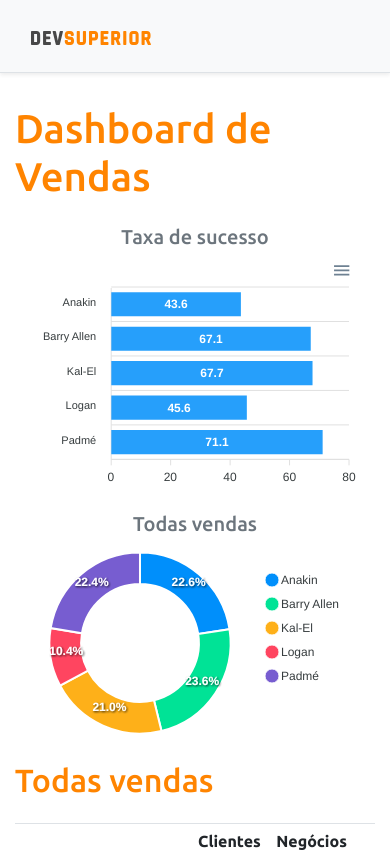
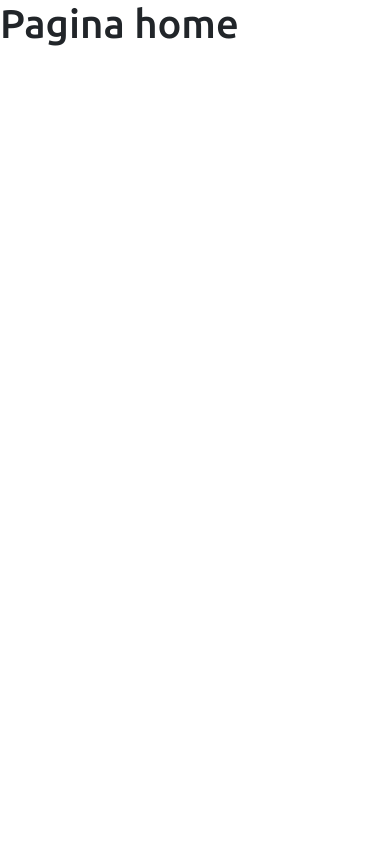
Before and after one commit to martinigustavo/projeto-dsvendas, a React (Create React App) app in the folder frontend/: page / in a window 390 px wide. Shown: the top 852 px of the page. Built offline with nearby package versions, Linux system fonts and the light colour scheme.

Commit message:
:sparkles: Routes

```diff
--- a/frontend/package.json
+++ b/frontend/package.json
@@ -19,6 +19,7 @@
         "react": "^17.0.2",
         "react-apexcharts": "^1.3.9",
         "react-dom": "^17.0.2",
+        "react-router-dom": "^5.2.0",
         "react-scripts": "4.0.3",
         "typescript": "^4.1.2",
         "web-vitals": "^1.0.1"
@@ -46,5 +47,8 @@
             "last 1 firefox version",
             "last 1 safari version"
         ]
+    },
+    "devDependencies": {
+        "@types/react-router-dom": "^5.1.7"
     }
 }
--- a/frontend/src/App.tsx
+++ b/frontend/src/App.tsx
@@ -1,40 +1,7 @@
-import BarChart from "components/BarChart";
-import DataTable from "components/DataTable";
-import DonutChart from "components/DonutChart";
-import Footer from "components/Footer";
-import NavBar from "components/NavBar";
+import Routes from "Routes";
 
 function App() {
-    return (
-        <>
-            <NavBar />
-            <div className="container">
-                <h1 className="text-primary py-3">Dashboard de Vendas</h1>
-
-                <div className="row px-3">
-                    <div className="col-sm-6">
-                        <h5 className="text-center text-secondary">
-                            Taxa de sucesso
-                        </h5>
-                        <BarChart />
-                    </div>
-                    <div className="col-sm-6">
-                        <h5 className="text-center text-secondary">
-                            Todas vendas
-                        </h5>
-                        <DonutChart />
-                    </div>
-                </div>
-
-                <div className="py-3">
-                    <h2 className="text-primary">Todas vendas</h2>
-                </div>
-
-                <DataTable />
-            </div>
-            <Footer />
-        </>
-    );
+    return <Routes />;
 }
 
 export default App;
--- /dev/null
+++ b/frontend/src/Routes.tsx
@@ -0,0 +1,20 @@
+import Dashboard from "pages/Dashboard";
+import Home from "pages/Home";
+import { BrowserRouter, Route, Switch } from "react-router-dom";
+
+function Routes() {
+    return (
+        <BrowserRouter>
+            <Switch>
+                <Route path="/" exact>
+                    <Home />
+                </Route>
+                <Route path="/dashboard">
+                    <Dashboard />
+                </Route>
+            </Switch>
+        </BrowserRouter>
+    );
+}
+
+export default Routes;
--- /dev/null
+++ b/frontend/src/pages/Dashboard/index.tsx
@@ -0,0 +1,40 @@
+import BarChart from "components/BarChart";
+import DataTable from "components/DataTable";
+import DonutChart from "components/DonutChart";
+import Footer from "components/Footer";
+import NavBar from "components/NavBar";
+
+function Dashboard() {
+    return (
+        <>
+            <NavBar />
+            <div className="container">
+                <h1 className="text-primary py-3">Dashboard de Vendas</h1>
+
+                <div className="row px-3">
+                    <div className="col-sm-6">
+                        <h5 className="text-center text-secondary">
+                            Taxa de sucesso
+                        </h5>
+                        <BarChart />
+                    </div>
+                    <div className="col-sm-6">
+                        <h5 className="text-center text-secondary">
+                            Todas vendas
+                        </h5>
+                        <DonutChart />
+                    </div>
+                </div>
+
+                <div className="py-3">
+                    <h2 className="text-primary">Todas vendas</h2>
+                </div>
+
+                <DataTable />
+            </div>
+            <Footer />
+        </>
+    );
+}
+
+export default Dashboard;
--- /dev/null
+++ b/frontend/src/pages/Home/index.tsx
@@ -0,0 +1,9 @@
+function Home() {
+    return (
+        <div>
+            <h1>Pagina home</h1>
+        </div>
+    );
+}
+
+export default Home;
```
Also changed, not shown: 1 other file (tests, documents, lock files or other folders).
